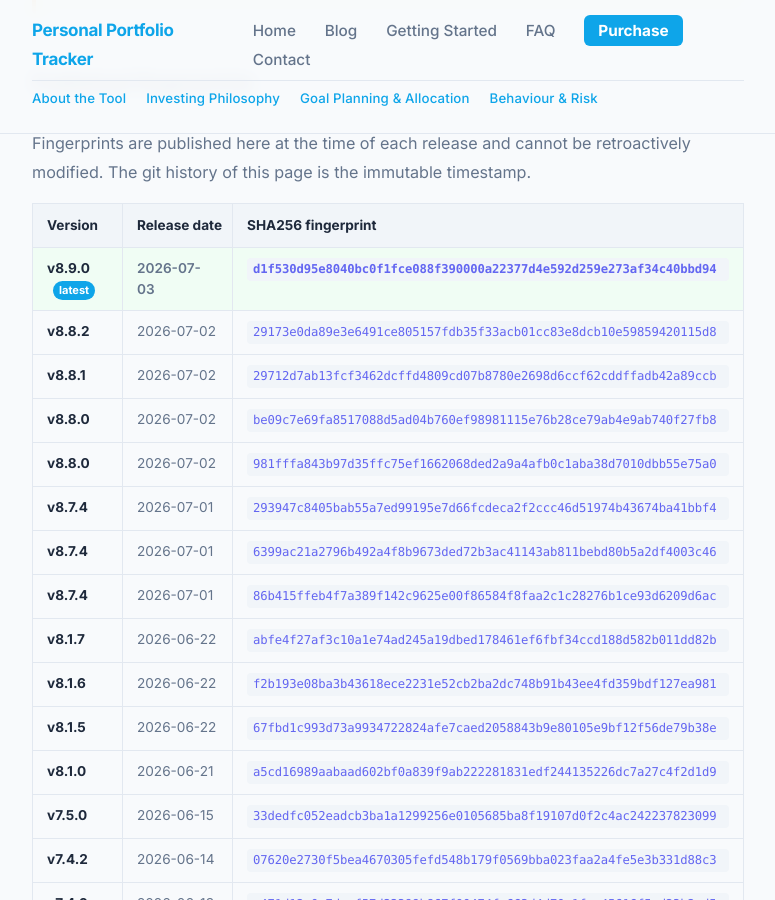
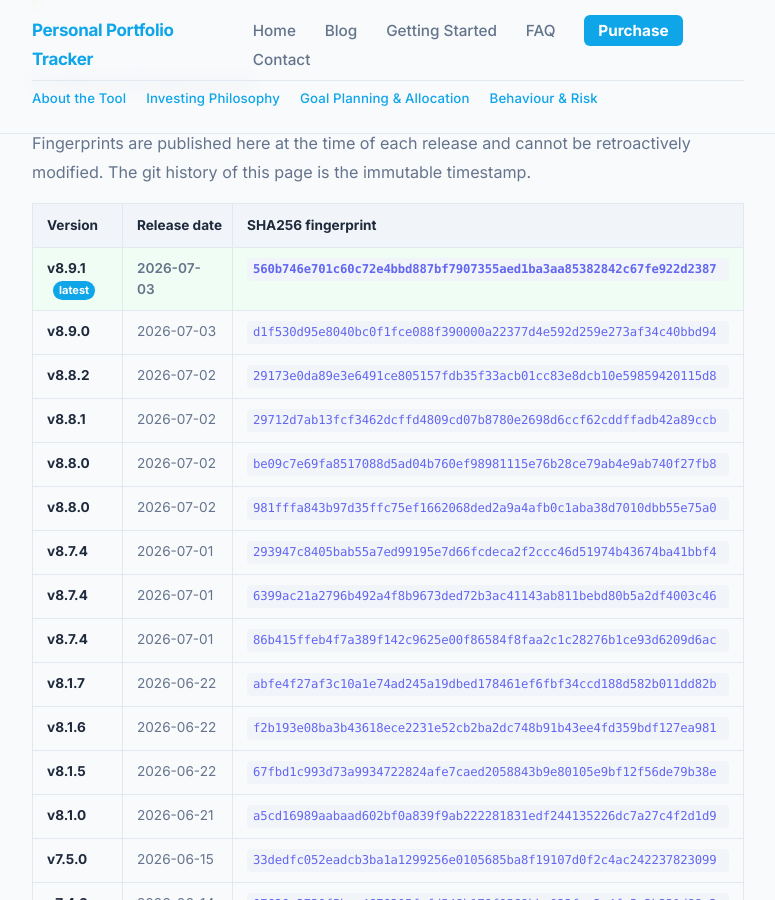
Before and after one commit to srikrishna2024/portfolio-tracker-blog, a Jekyll site: the page built from release-fingerprints/index.html, in a window 1280 px wide and 900 px high, scrolled down 976 px. Shown: the whole window, without its empty margins (252-1027 px from the left). Built offline with Jekyll 4.4.1, drawn with Linux system fonts in a browser that asks for light colours.

Commit message:
release: add v8.9.1 fingerprint

```diff
--- a/release-fingerprints/index.html
+++ b/release-fingerprints/index.html
@@ -40,7 +40,12 @@
       </thead>
       <tbody>
         <tr class="fp-current">
-          <td><strong>v8.9.0</strong> <span class="fp-badge">latest</span></td>
+          <td><strong>v8.9.1</strong> <span class="fp-badge">latest</span></td>
+          <td>2026-07-03</td>
+          <td><code class="fp-code">560b746e701c60c72e4bbd887bf7907355aed1ba3aa85382842c67fe922d2387</code></td>
+        </tr>
+        <tr>
+          <td><strong>v8.9.0</strong></td>
           <td>2026-07-03</td>
           <td><code class="fp-code">d1f530d95e8040bc0f1fce088f390000a22377d4e592d259e273af34c40bbd94</code></td>
         </tr>
```
